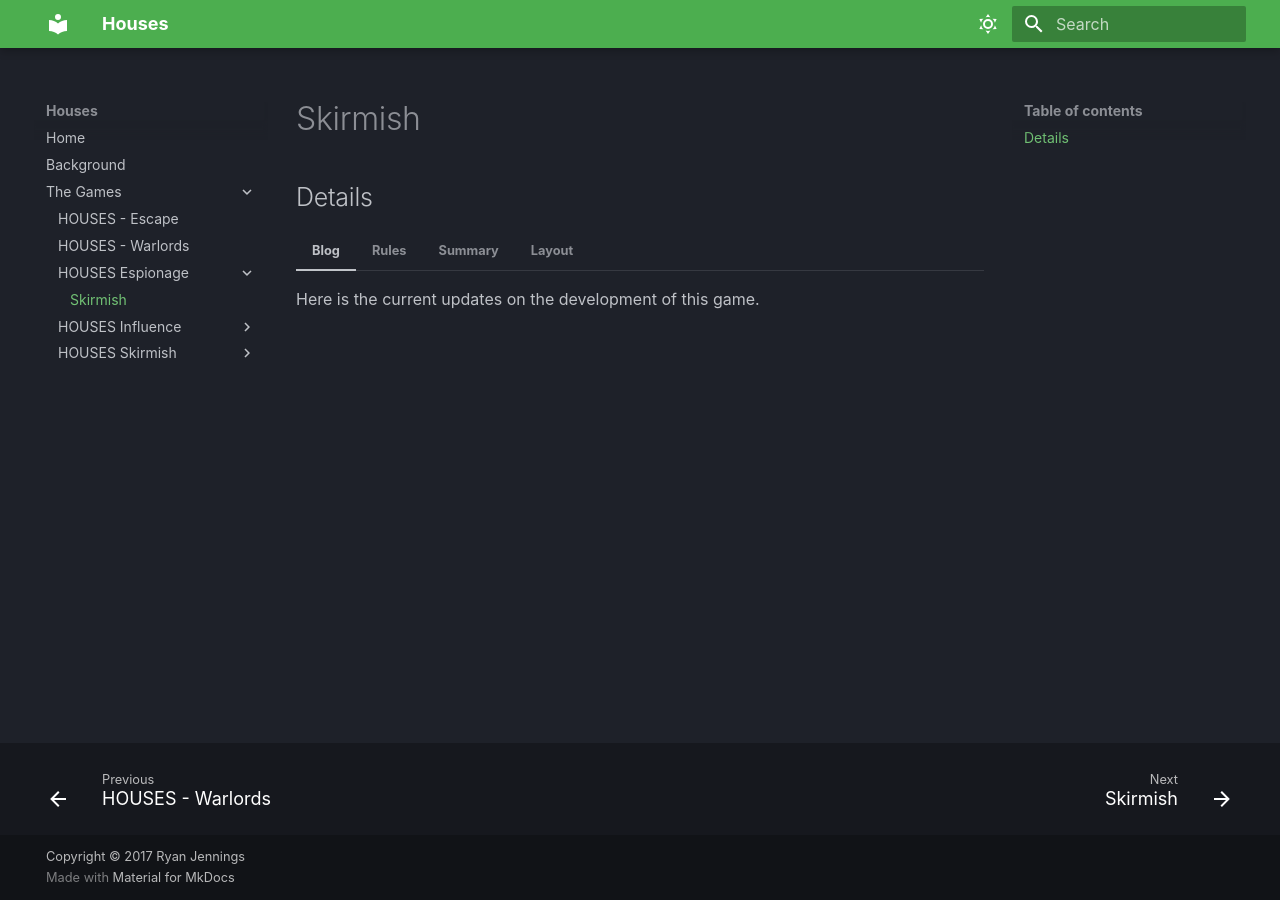
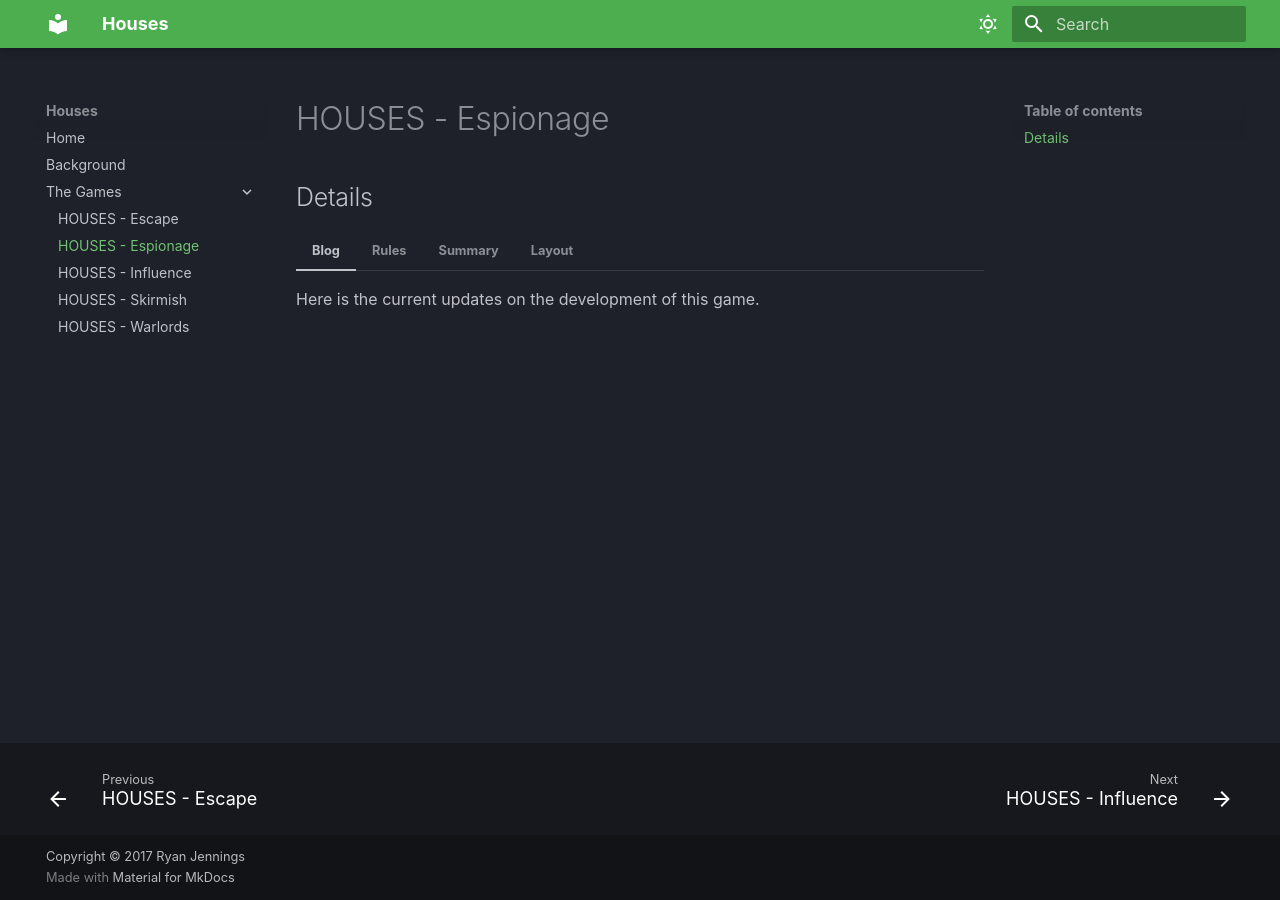
Before and after one commit to rjslingshot/houses-website, an MkDocs documentation site: the page built from docs/The Games/Espionage.md, in a window 1280 px wide. Built offline with MkDocs 1.6.1 and Material for MkDocs 9.7.7, drawn with Linux system fonts in a browser that asks for light colours; some web fonts are replaced.

Commit message:
tweaking structure and adding center option for emojis

```diff
--- a/docs/The Games/HOUSES - Espionage/Espionage.md
+++ b/docs/The Games/Espionage.md
@@ -1,4 +1,4 @@
-# Skirmish
+# HOUSES - Espionage
 
 ## Details
 
--- a/docs/The Games/HOUSES - Influence/Influence.md
+++ b/docs/The Games/Influence.md
@@ -1,4 +1,4 @@
-# Skirmish
+# HOUSES - Influence
 
 ## Details
 
--- a/docs/The Games/HOUSES - Skirmish/Skirmish.md
+++ b/docs/The Games/Skirmish.md
@@ -1,4 +1,4 @@
-# Skirmish
+# HOUSES - Skirmish
 
 ## Details
 
--- a/docs/stylesheets/extra.css
+++ b/docs/stylesheets/extra.css
@@ -8,10 +8,24 @@
     /* ... */
   }
 
-  [data-md-color-scheme="forest"] {
+[data-md-color-scheme="forest"] {
     --md-default-fg-color: #E8F5E9;
     --md-default-bg-color: #1B5E20;
     --md-primary-fg-color: #A5D6A7;
     --md-accent-fg-color: #FFB300;
     /* ... */
+}
+
+.text-center {
+    text-align: center;
   }
+
+  /* Optional: If you want to make the emoji itself larger and ensure it behaves well */
+  .text-center .twemoji svg,
+  .text-center .emoji svg { /* .emoji is another common class for emoji SVGs */
+    display: inline-block; /* Default, but good to be explicit */
+    /* If you want to make the emoji larger, you can add: */
+    /* width: 3em; */   /* Example: 3 times the current font size */
+    /* height: 3em; */
+    /* vertical-align: middle; */ /* Helps with alignment if text is nearby */
+  }
```
